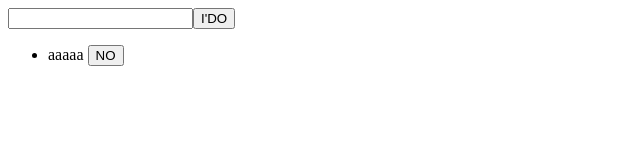
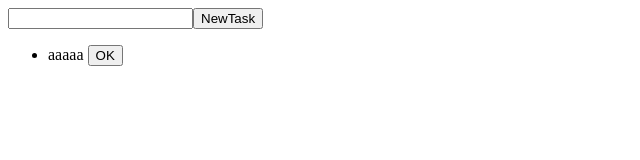
Before and after one commit to Hiroto0002/todoVue, a Vue app: page / in a window 1280 px wide. Shown: the top 160 px of the page, without its empty margins (0-640 px from the left). Built offline with nearby package versions, Linux system fonts and the light colour scheme.

Commit message:
update: Buttonの文字を変えました。

```diff
--- a/src/App.vue
+++ b/src/App.vue
@@ -15,12 +15,12 @@ function addTask() {
 <template>
 <form @submit.prevent="addTask">
   <input v-model="newTask">
-  <button>I'DO</button>
+  <button>NewTask</button>
 </form>
 <ul>
   <li v-for="task in tasks">
     {{ task.text }}
-    <button>NO</button>
+    <button>OK</button>
   </li>
 </ul>
 </template>
```
